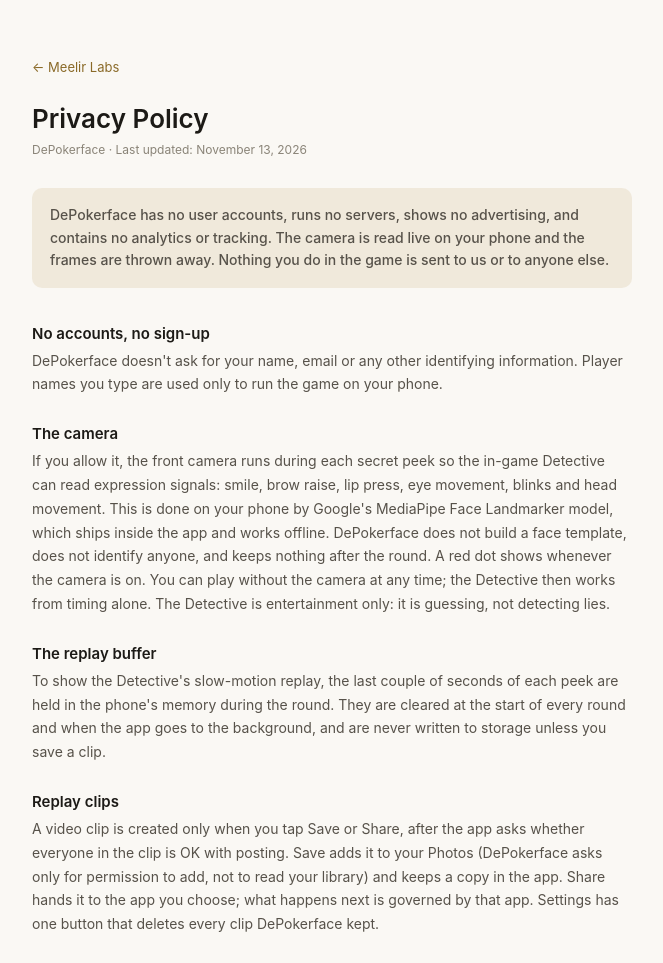
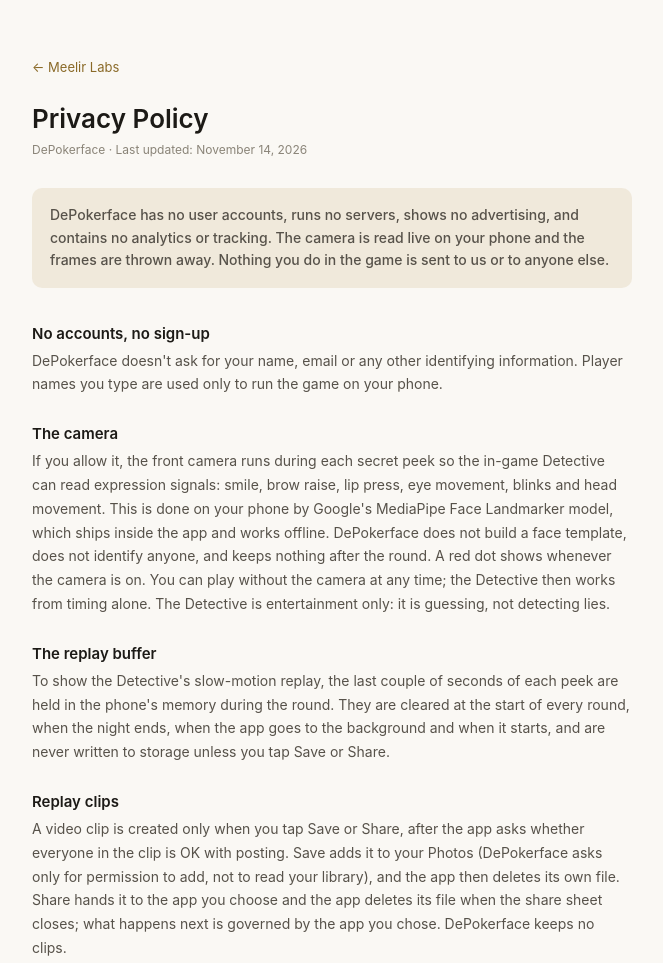
Before and after one commit to meelir/meelir.github.io, a plain HTML site: page privacy/depokerface/index.html in a window 1280 px wide. Shown: the top 963 px of the page, without its empty margins (308-971 px from the left). Drawn offline with Linux system fonts and the light colour scheme.

Commit message:
DePokerface privacy: the app keeps no clip files

```diff
--- a/privacy/depokerface/index.html
+++ b/privacy/depokerface/index.html
@@ -93,7 +93,7 @@
   <div class="wrap">
     <a class="back" href="/">&larr; Meelir Labs</a>
     <h1>Privacy Policy</h1>
-    <p class="updated">DePokerface &middot; Last updated: November 13, 2026</p>
+    <p class="updated">DePokerface &middot; Last updated: November 14, 2026</p>
 
     <p class="summary">
       DePokerface has no user accounts, runs no servers, shows no advertising, and contains no analytics or
@@ -108,10 +108,10 @@
     <p>If you allow it, the front camera runs during each secret peek so the in-game Detective can read expression signals: smile, brow raise, lip press, eye movement, blinks and head movement. This is done on your phone by Google's MediaPipe Face Landmarker model, which ships inside the app and works offline. DePokerface does not build a face template, does not identify anyone, and keeps nothing after the round. A red dot shows whenever the camera is on. You can play without the camera at any time; the Detective then works from timing alone. The Detective is entertainment only: it is guessing, not detecting lies.</p>
 
     <h2>The replay buffer</h2>
-    <p>To show the Detective's slow-motion replay, the last couple of seconds of each peek are held in the phone's memory during the round. They are cleared at the start of every round and when the app goes to the background, and are never written to storage unless you save a clip.</p>
+    <p>To show the Detective's slow-motion replay, the last couple of seconds of each peek are held in the phone's memory during the round. They are cleared at the start of every round, when the night ends, when the app goes to the background and when it starts, and are never written to storage unless you tap Save or Share.</p>
 
     <h2>Replay clips</h2>
-    <p>A video clip is created only when you tap Save or Share, after the app asks whether everyone in the clip is OK with posting. Save adds it to your Photos (DePokerface asks only for permission to add, not to read your library) and keeps a copy in the app. Share hands it to the app you choose; what happens next is governed by that app. Settings has one button that deletes every clip DePokerface kept.</p>
+    <p>A video clip is created only when you tap Save or Share, after the app asks whether everyone in the clip is OK with posting. Save adds it to your Photos (DePokerface asks only for permission to add, not to read your library), and the app then deletes its own file. Share hands it to the app you choose and the app deletes its file when the share sheet closes; what happens next is governed by the app you chose. DePokerface keeps no clips.</p>
 
     <h2>Own phones mode</h2>
     <p>When players use their own phones, the phones connect directly to each other on your local Wi-Fi or nearby over Bluetooth and peer-to-peer Wi-Fi. They exchange only player names, roles, word identifiers, votes, timers and each player's tell score. No video, images or face data ever leave a phone, and nothing passes through a server. Joining uses the camera to scan the host's QR code; the scan is read on the phone and not kept.</p>
```
